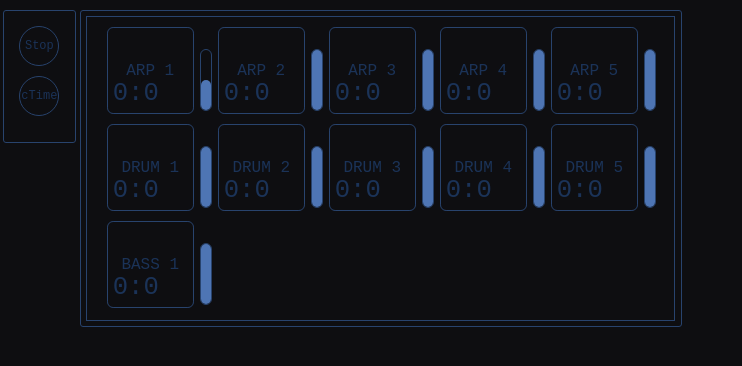
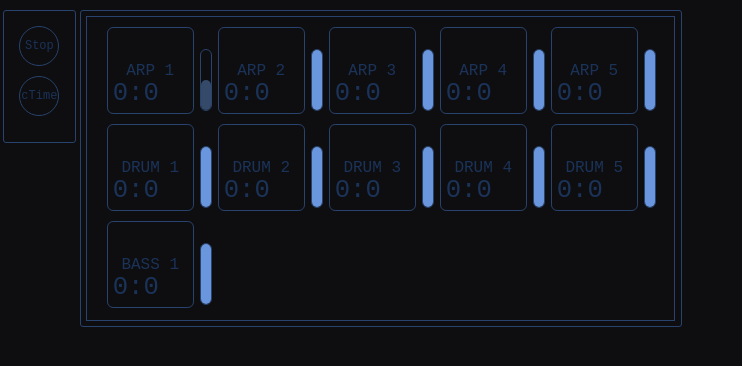
Before and after one commit to ioane-stacks/Beatbox, a website: page index.html in a window 1280 px wide. Both pictures are taken after a click on the element 205 px from the left and 80 px from the top of the page. Shown: the whole page, without its empty margins (0-742 px from the left). Drawn offline with nearby package versions, Linux system fonts and the light colour scheme.

Commit message:
Added effects on volume

```diff
--- a/js.js
+++ b/js.js
@@ -286,17 +286,28 @@ jQuery(function () {
         var Volume = 1;
         $(`.${volumeBoxId}`).on('mousedown', function (e) {
             mouseDown = true;
+            var r, g, b;
 
             if (e.target.className == $(`.${volumeId}`).attr('class')) {
                 currentHeight = $(`.${volumeId}`).height() - e.offsetY;
+                setColor();
             }
             else {
                 currentHeight = $(this).height() - e.offsetY;
+                setColor();
             }
 
             $(`.${volumeId}`).css('height', `${currentHeight}px`);
+            $(`.${volumeId}`).css('background-color', `rgb(0,0,${vColor})`);
             Volume = currentHeight / $(`.${volumeBoxId}`).height();
             audioId.volume = Volume;
+            function setColor() {
+                r = Math.round((currentHeight / $(`.${volumeBoxId}`).height()) * 104);
+                g = Math.round((currentHeight / $(`.${volumeBoxId}`).height()) * 148);
+                b = Math.round((currentHeight / $(`.${volumeBoxId}`).height()) * 208);
+                $(`.${volumeId}`).css('background-color', `rgb(${r},${g},${b})`);
+            }
+
         });
 
         $(`.${volumeBoxId}`).on('mouseup', function () {
@@ -327,6 +338,10 @@ jQuery(function () {
                     Volume = 0;
                 }
                 audioId.volume = Volume;
+                var r = Math.round(($(`.${volumeId}`).height() / $(`.${volumeBoxId}`).height()) * 104);
+                var g = Math.round(($(`.${volumeId}`).height() / $(`.${volumeBoxId}`).height()) * 148);
+                var b = Math.round(($(`.${volumeId}`).height() / $(`.${volumeBoxId}`).height()) * 208);
+                $(`.${volumeId}`).css('background-color', `rgb(${r},${g},${b})`);
             }
         });
 
--- a/style.css
+++ b/style.css
@@ -158,7 +158,7 @@ body {
     width: 10px;
     height: 60px;
     bottom: 0px;
-    background-color: #4e75b4;
+    background-color: #6996dd;
     border-radius: 10px;
     position: absolute;
     cursor: pointer;
```
